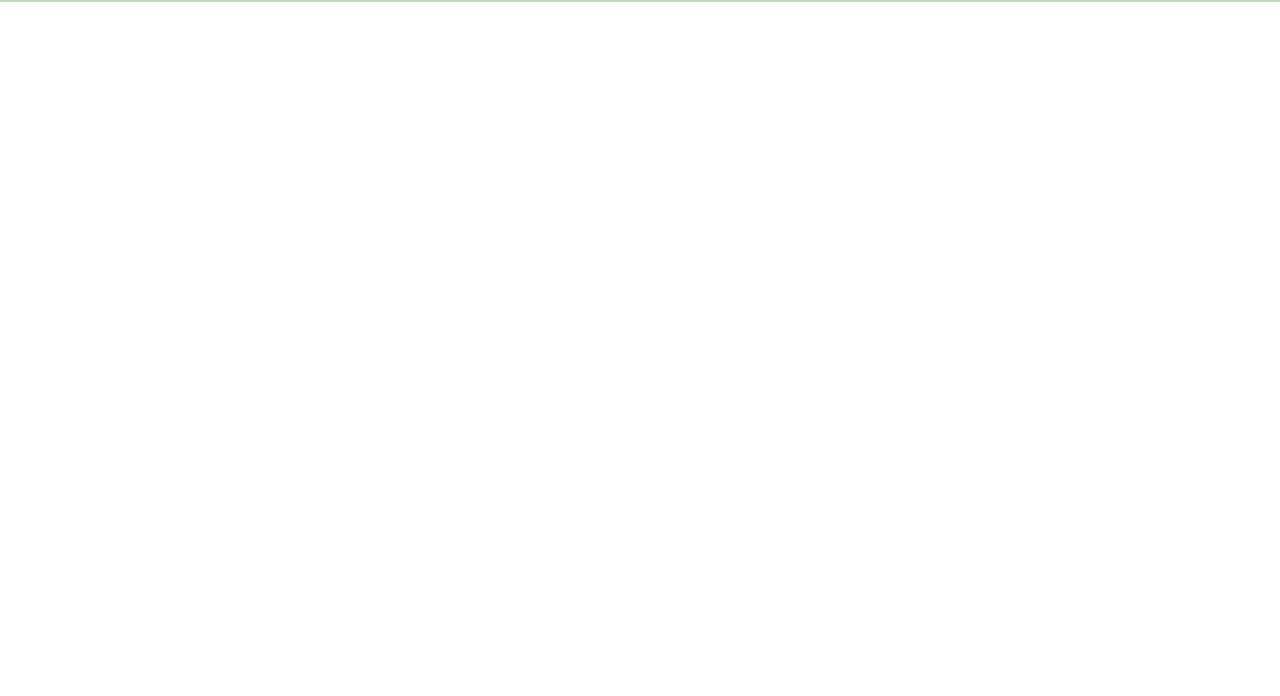
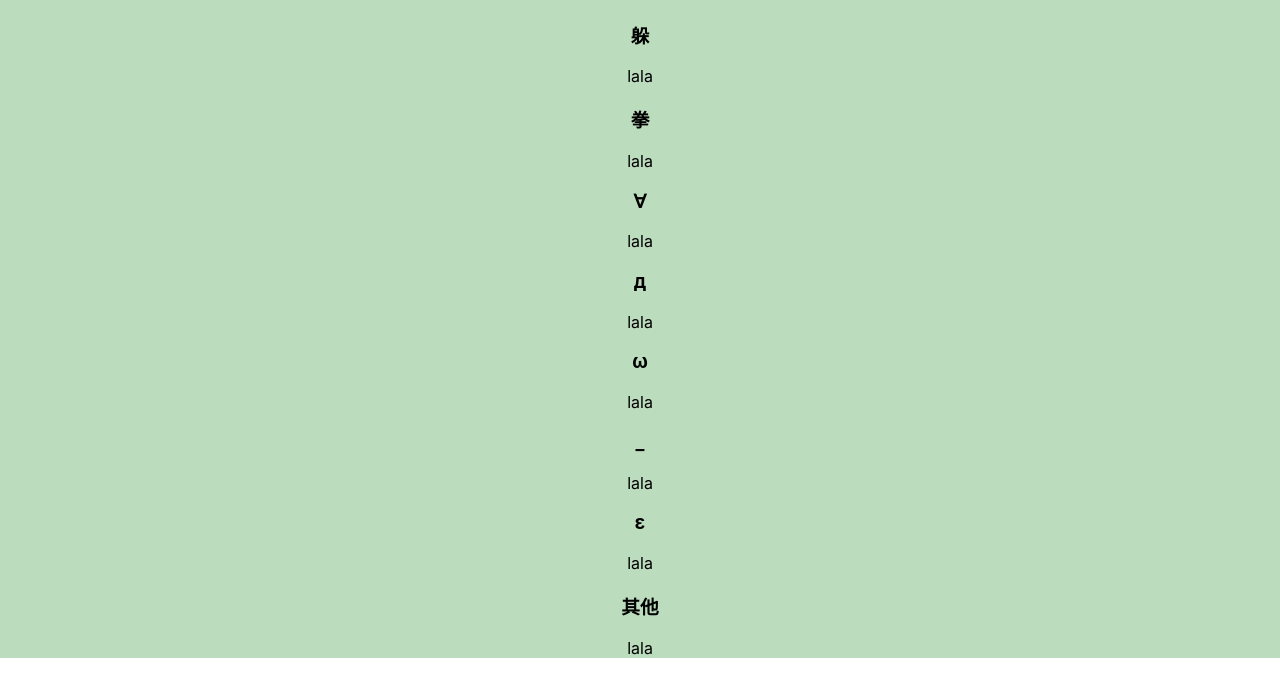
Before and after one commit to jinglen/emoticons-picker, a React (Create React App) app: page / in a window 1280 px wide. Shown: the top 696 px of the page. Built offline with nearby package versions, Linux system fonts and the light colour scheme.

Commit message:
update:render group

```diff
--- a/src/App.js
+++ b/src/App.js
@@ -1,6 +1,7 @@
 import React, { Component } from 'react';
 import './App.css';
 import Group from "./components/Group";
+import emoticons from "./utils/data/emoticons";
 
 class App extends Component {
   render() {
@@ -9,18 +10,22 @@ class App extends Component {
         <header className="App__header">
         </header>
         {
+          emoticons.map(item => this.renderGroup(item.title, item.items))
         }
       </div>
     );
   }
 
 
-  renderGroup({
+  renderGroup(
     title,
-    emoticons,
-  }) {
+    emoticons
+  ) {
     return (
-      <Group title={title}>
+      <Group
+        title={title}
+        key={title}
+      >
         <p>lala</p>
       </Group>
     )
@@ -32,8 +37,5 @@ class App extends Component {
 export default App;
 
 /*
-          <p>
-            A 岛颜文字拾取器
-          </p>
 
 */
--- a/src/components/Group.js
+++ b/src/components/Group.js
@@ -10,9 +10,9 @@ function Group (props) {
   return (
     <section className="group">
       <h3 className="group__header">{title}</h3>
-      <p className="group__container">
+      <div className="group__container">
         {children}
-      </p>
+      </div>
     </section>
   )
 }
--- a/src/utils/data/emoticons.js
+++ b/src/utils/data/emoticons.js
@@ -129,4 +129,4 @@ const emoticons = [
 
 ]
 
-module.exports = emoticons
+export default emoticons
```
